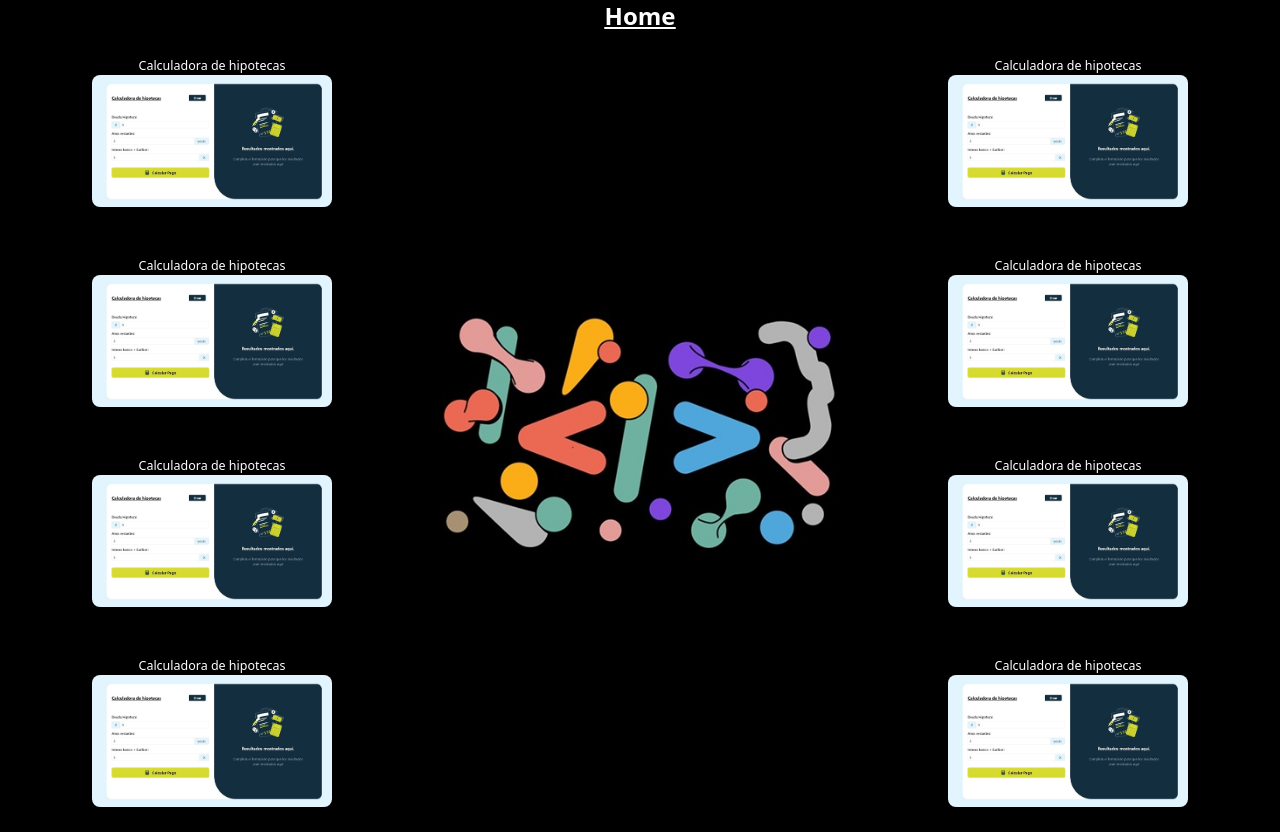
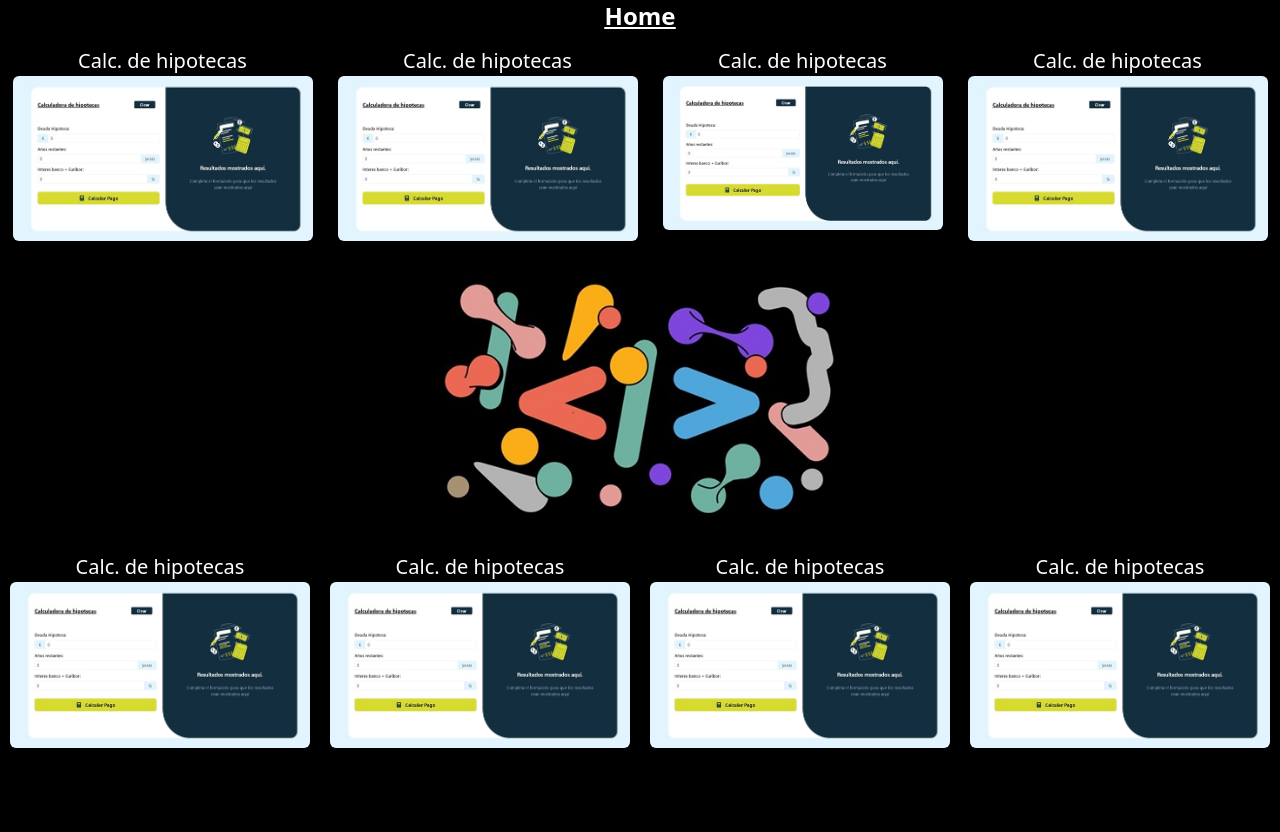
Before and after one commit to JaviPedrote/portfolio, a Vue app: page / in a window 1280 px wide. After the commit the page ends 800 px from the top, so only its background shows below. Built offline with nearby package versions, Linux system fonts and the light colour scheme.

Commit message:
arregloeHomeView

```diff
--- a/src/Proyects/InteresCalculator/components/InputsComponent.vue
+++ b/src/Proyects/InteresCalculator/components/InputsComponent.vue
@@ -1,6 +1,6 @@
 <template>
   <div
-    className="absolute flex flex-col top-9 lg:flex-row lg:w-screen lg:h-[94vh] lg:bg-Celeste lg:justify-center lg:items-center"
+    className="absolute left-0 flex flex-col top-9 lg:flex-row lg:w-screen lg:h-[94vh] lg:bg-Celeste lg:justify-center lg:items-center"
   >
     <div className="flex flex-col lg:flex-row lg:w-[80%] lg:h-[77%] lg:bg-white lg:justify-center lg:items-center lg:rounded-3xl"
     >
--- a/src/layouts/BgLayouts.vue
+++ b/src/layouts/BgLayouts.vue
@@ -1,17 +1,16 @@
+<!-- border border-red-500 -->
 <template>
   <div className="w-screen h-screen">
-    <div className=" bg-black text-white text-2xl font-bold underline w-full h-8 t-0">
+    <div className=" bg-black text-white text-2xl font-bold underline w-full t-0">
       <RouterLink to="/">Home</RouterLink>
     </div>
-    <div className="flex m-auto">
-      <main className="flex place-content-center items-center justify-center m-auto">
-        <RouterView v-slot="{ Component }">
+      <main className="flex flex-wrap place-content-center items-center justify-center h-[92%]">        <RouterView v-slot="{ Component }">
           <KeepAlive>
             <component :is="Component"></component>
           </KeepAlive>
         </RouterView>
       </main>
-    </div>
+
   </div>
 </template>
 
--- a/src/views/HomeView.vue
+++ b/src/views/HomeView.vue
@@ -1,80 +1,69 @@
 <template>
-  <div className="flex flex-col text-white gap-1 h-screen lg:flex-row lg:w-screen t-4" >
-    <div className="flex flex-wrap place-content-around w-full h-1/3  px-1 lg:h-full lg:w-1/3 lg:flex-col">
-      <RouterLink className="flex flex-col items-center lg:w-auto w-1/2 p-2" to="/Proyecto1">
-        <span className="text-[0.78rem] flex-grow">Calculadora de hipotecas</span>
-        <img
-          className="w-36 md:w-52  xl:w-60 h-auto rounded-lg"
-          :src="calcHipoteca"
-          alt="Proyecto1"
-        />
+  <div className="text-white relative flex flex-col w-[100%] h-[100%]">
+    <div className="relative flex flex-wrap flex-row h-full place-content-around">
+      <RouterLink className="flex-auto" to="/Proyecto1">
+        <div className="flex flex-col items-center">
+          <span className="flex-grow text-[clamp(8px,2.5vh,3em)]">Calc. de hipotecas</span>
+          <img className="w-[40vw] max-w-[200px] h-auto lg:max-w-[230px] xl:max-w-[300px] rounded-md" :src="calcHipoteca" alt="Proyecto1" />
+        </div>
       </RouterLink>
-      <RouterLink className="flex flex-col items-center lg:w-auto w-1/2 p-2" to="/Proyecto1">
-        <span className="text-[0.78rem] flex-grow">Calculadora de hipotecas</span>
-        <img
-          className="w-36 md:w-52   xl:w-60 h-auto rounded-lg"
-          :src="calcHipoteca"
-          alt="Proyecto1"
-        />
+
+      <RouterLink className="flex-auto" to="/Proyecto1">
+        <div className="flex flex-col items-center">
+          <span className="flex-grow text-[clamp(8px,2.5vh,3em)]">Calc. de hipotecas</span>
+          <img className="w-[40vw] max-w-[200px] h-auto lg:max-w-[230px] xl:max-w-[300px] rounded-md" :src="calcHipoteca" alt="Proyecto1" />
+        </div>
       </RouterLink>
-      <RouterLink className="flex flex-col items-center lg:w-auto w-1/2 p-2" to="/Proyecto1">
-        <span className="text-[0.78rem] flex-grow">Calculadora de hipotecas</span>
-        <img
-          className="w-36 md:w-52   xl:w-60 h-auto rounded-lg"
-          :src="calcHipoteca"
-          alt="Proyecto1"
-        />
+      <RouterLink className="flex-auto" to="/Proyecto1">
+        <div className="flex flex-col items-center">
+          <span className="flex-grow text-[clamp(8px,2.5vh,3em)]">Calc. de hipotecas</span>
+          <img className="w-[40vw] max-w-[200px] h-auto lg:max-w-[230px] xl:max-w-[280px] rounded-md" :src="calcHipoteca" alt="Proyecto1" />
+        </div>
       </RouterLink>
-      <RouterLink className="flex flex-col items-center lg:w-auto w-1/2 p-2" to="/Proyecto1">
-        <span className="text-[0.78rem] flex-grow">Calculadora de hipotecas</span>
-        <img
-          className="w-36 md:w-52  xl:w-60 h-auto rounded-lg"
-          :src="calcHipoteca"
-          alt="Proyecto1"
-        />
-      </RouterLink>
-    </div>
-
-    <div className="w-[100%] flex place-content-center lg:w-1/3 lg:flex-col lg:item-center m-auto">
-      <img className=" w-[80%] lg:w-full" :src="backgroundImage" alt="" />
-    </div>
-
-    <div className="flex flex-wrap place-content-around w-full h-1/3  px-1 lg:h-full lg:w-1/3 lg:flex-col">
-      <RouterLink className="flex flex-col items-center lg:w-auto w-1/2 p-2" to="/Proyecto1">
-        <span className="text-[0.78rem] flex-grow">Calculadora de hipotecas</span>
-        <img
-          className="w-36 md:w-52  xl:w-60 h-auto rounded-lg"
-          :src="calcHipoteca"
-          alt="Proyecto1"
-        />
-      </RouterLink>
-      <RouterLink className="flex flex-col items-center lg:w-auto w-1/2 p-2" to="/Proyecto1">
-        <span className="text-[0.78rem] flex-grow">Calculadora de hipotecas</span>
-        <img
-          className="w-36 md:w-52   xl:w-60 h-auto rounded-lg"
-          :src="calcHipoteca"
-          alt="Proyecto1"
-        />
-      </RouterLink>
-      <RouterLink className="flex flex-col items-center lg:w-auto w-1/2 p-2" to="/Proyecto1">
-        <span className="text-[0.78rem] flex-grow">Calculadora de hipotecas</span>
-        <img
-          className="w-36 md:w-52   xl:w-60 h-auto rounded-lg"
-          :src="calcHipoteca"
-          alt="Proyecto1"
-        />
-      </RouterLink>
-      <RouterLink className="flex flex-col items-center lg:w-auto w-1/2 p-2" to="/Proyecto1">
-        <span className="text-[0.78rem] flex-grow">Calculadora de hipotecas</span>
-        <img
-          className="w-36 md:w-52  xl:w-60 h-auto rounded-lg"
-          :src="calcHipoteca"
-          alt="Proyecto1"
-        />
+      <RouterLink className="flex-auto" to="/Proyecto1">
+        <div className="flex flex-col items-center">
+          <span className="flex-grow text-[clamp(8px,2.5vh,3em)]">Calc. de hipotecas</span>
+          <img className="w-[40vw] max-w-[200px] h-auto lg:max-w-[230px] xl:max-w-[300px] rounded-md" :src="calcHipoteca" alt="Proyecto1" />
+        </div>
       </RouterLink>
     </div>
 
 
+    <div className="my-5 w-auto md:w-[100%] flex place-content-center h-1/3">
+      <img
+        className="max-w-full w-[50vh] md:w-[70vh] h-auto mx-aut object-contain"
+        :src="backgroundImage"
+        alt=""
+      />
+    </div>
+
+    <div className="relative pb-2 flex flex-wrap flex-row h-full place-content-around">
+      <RouterLink className="flex-auto" to="/Proyecto1">
+        <div className="flex flex-col items-center">
+          <span className="flex-grow text-[clamp(8px,2.5vh,3em)]">Calc. de hipotecas</span>
+          <img className="w-[40vw] max-w-[200px] h-auto lg:max-w-[230px] xl:max-w-[300px] rounded-md" :src="calcHipoteca" alt="Proyecto1" />
+        </div>
+      </RouterLink>
+
+      <RouterLink className="flex-auto" to="/Proyecto1">
+        <div className="flex flex-col items-center">
+          <span className="flex-grow text-[clamp(8px,2.5vh,3em)]">Calc. de hipotecas</span>
+          <img className="w-[40vw] max-w-[200px] h-auto lg:max-w-[230px] xl:max-w-[300px] rounded-md" :src="calcHipoteca" alt="Proyecto1" />
+        </div>
+      </RouterLink>
+      <RouterLink className="flex-auto" to="/Proyecto1">
+        <div className="flex flex-col items-center">
+          <span className="flex-grow text-[clamp(8px,2.5vh,3em)]">Calc. de hipotecas</span>
+          <img className="w-[40vw] max-w-[200px] h-auto lg:max-w-[230px] xl:max-w-[300px] rounded-md" :src="calcHipoteca" alt="Proyecto1" />
+        </div>
+      </RouterLink>
+      <RouterLink className="flex-auto" to="/Proyecto1">
+        <div className="flex flex-col items-center">
+          <span className="flex-grow text-[clamp(8px,2.5vh,3em)]">Calc. de hipotecas</span>
+          <img className="w-[40vw] max-w-[200px] h-auto lg:max-w-[230px] xl:max-w-[300px] rounded-md" :src="calcHipoteca" alt="Proyecto1" />
+        </div>
+      </RouterLink>
+    </div>
   </div>
 </template>
 
```
Also changed, not shown: src/Proyects/InteresCalculator/composable/useNumberCalculator.ts (+1 -45 lines).
